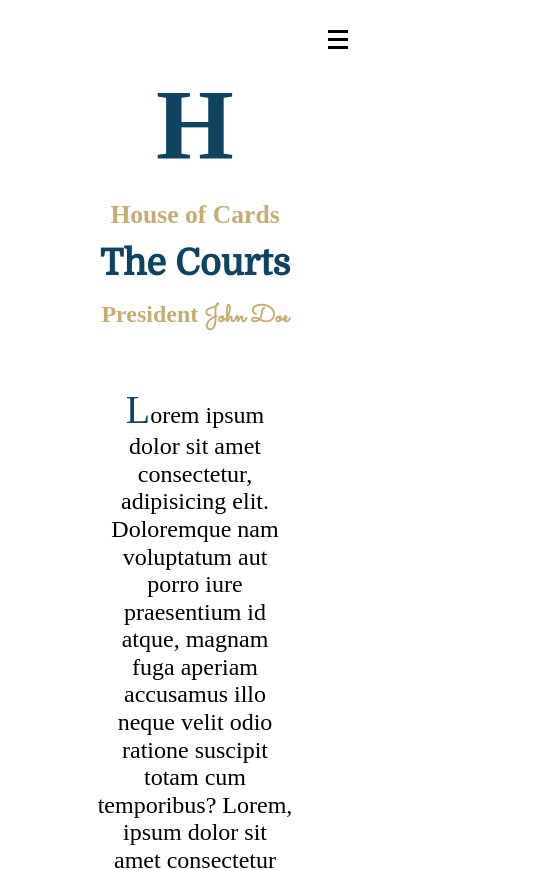
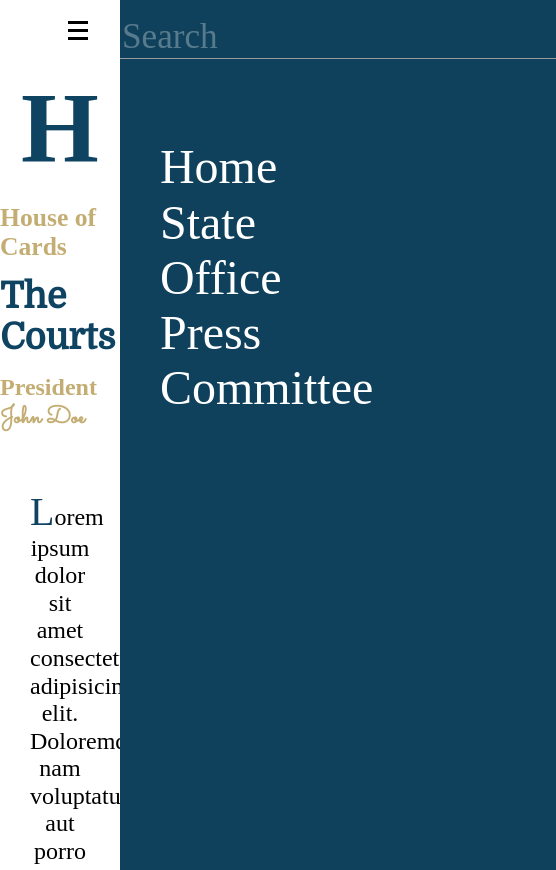
Before and after one commit to alfmoh/court, a website: page app/index.html in a window 390 px wide. Shown: the top 870 px of the page, 556 px wide, since content can reach past the window. Drawn offline with Linux system fonts and the light colour scheme; a web font is replaced by a local one.

Commit message:
Menu section added and styled. variables renamed. Hamburger icon re-positioned.

```diff
--- a/app/assets/styles/base/_variables.css
+++ b/app/assets/styles/base/_variables.css
@@ -1,4 +1,6 @@
 $mainBlue: #0E4361;
 $lightBlue: #0F415C;
-$mainBrown: #C3AD72;
-$mainAsh: #9A9A9B;
+$mainGold: #C3AD72;
+$darkGold: #BD9F5F;
+$mainGrey: #9A9A9B;
+$mainWhite: #FFF;
--- /dev/null
+++ b/app/assets/styles/modules/_content.css
@@ -0,0 +1,5 @@
+.content {
+    display: grid;
+    height: 100vh;
+    grid-template-columns: 1fr 1fr;
+}
--- a/app/assets/styles/modules/_description.css
+++ b/app/assets/styles/modules/_description.css
@@ -7,40 +7,32 @@
 
     &__menu-icon {
         margin-right: 2rem;
+        margin-top: 1rem;
         width: 20px;
         height: 19px;
-        position: absolute;
-        z-index: 5;
-        top: 30px;
-        right: 10px;
+        z-index: 2;
         cursor: pointer;
+        align-self: flex-end;
+        margin-bottom: -2rem;
 
-        &::before {
-            content: "";
-            position: absolute;
-            top: 0;
-            left: 0;
+        &__top {
             width: 20px;
             height: 3px;
+            margin: 5px 0;
             background-color: #000;
             transform-origin: 0 0;
         }
 
         &__middle {
-            position: absolute;
-            top: 8px;
-            left: 0;
+            margin: 5px 0;
             width: 20px;
             height: 3px;
             background-color: #000;
             transform-origin: 0 50%;
         }
 
-        &::after {
-            content: "";
-            position: absolute;
-            bottom: 0;
-            left: 0;
+        &__last {
+            margin: 5px 0;
             width: 20px;
             height: 3px;
             background-color: #000;
@@ -55,8 +47,8 @@
         margin-bottom: -1rem;
     }
 
-    &__people {
-        color: $mainBrown;
+    &__cards {
+        color: $mainGold;
         margin-bottom: -1rem;
         font-family: 'Markazi Text', serif;
         font-size: 1.6rem;
@@ -69,7 +61,7 @@
     }
 
     &__head {
-        color: $mainBrown;
+        color: $mainGold;
         font-family: 'Markazi Text', serif;
 
         &-name {
--- /dev/null
+++ b/app/assets/styles/modules/_menu.css
@@ -0,0 +1,42 @@
+.b-menu {
+    display: flex;
+    flex-direction: column;
+    align-items: center;
+    background-color: $lightBlue;
+
+    &-search {
+        margin-top: 1rem;
+
+        &-input {
+            border: none;
+            outline: 0;
+            background-color: inherit;
+            border-bottom: solid .5px $mainGrey;
+            font-size: 2.2rem;
+            color: $mainWhite;
+
+            &::placeholder {
+                color: $mainWhite;
+                opacity: .3;
+                font-family: 'Markazi Text', serif;
+            }
+        }
+    }
+
+    &-list {
+        list-style: none;
+        align-self: flex-start;
+        margin-top: 5rem;
+
+        &__item {
+            font-size: 3rem;
+            color: $mainWhite;
+            cursor: pointer;
+            font-family: 'Markazi Text', serif;
+
+            &:hover {
+                background-color: $darkGold;
+            }
+        }
+    }
+}
--- a/app/assets/styles/styles.css
+++ b/app/assets/styles/styles.css
@@ -2,4 +2,6 @@
 @import "base/_global.css";
 @import "base/_variables.css";
 @import "base/_mixins.css";
+@import "modules/_content";
 @import "modules/_description.css";
+@import "modules/_menu.css";
--- a/app/index.html
+++ b/app/index.html
@@ -9,12 +9,15 @@
     <title>People Committee</title>
 </head>
 <body>
+    <div class="content">
             <div class="b-desc">
                     <div class="b-desc__menu-icon">
+                        <div class="b-desc__menu-icon__top"></div>
                         <div class="b-desc__menu-icon__middle"></div>
+                        <div class="b-desc__menu-icon__last"></div>
                     </div>
                     <h1 class="b-desc__logo">H</h1>
-            <h4 class="b-desc__people">House of Cards</h4>
+                    <h4 class="b-desc__cards">House of Cards</h4>
                     <h2 class="b-desc__committee">The Courts</h2>
                     <h4 class="b-desc__head">President <span class="b-desc__head-name">John Doe</span></h4>
                     <p class="b-desc__essay">
@@ -27,5 +30,19 @@
                         corporis quasi impedit amet doloribus vero.
                     </p>
             </div>
+
+            <div class="b-menu">
+                <div class="b-menu-search">
+                    <input class="b-menu-search-input" type="search" placeholder="Search">
+                </div>
+                <ul class="b-menu-list">
+                    <li class="b-menu-list__item b-menu-list__1">Home</li>
+                    <li class="b-menu-list__item b-menu-list__2">State</li>
+                    <li class="b-menu-list__item b-menu-list__3">Office</li>
+                    <li class="b-menu-list__item b-menu-list__4">Press</li>
+                    <li class="b-menu-list__item b-menu-list__5">Committee</li>
+                </ul>
+            </div>
+    </div>
 </body>
 </html>
--- a/app/temp/styles/styles.css
+++ b/app/temp/styles/styles.css
@@ -341,6 +341,12 @@
   display: none;
 }
 
+.content {
+    display: grid;
+    height: 100vh;
+    grid-template-columns: 1fr 1fr;
+}
+
 .b-desc {
     display: flex;
     flex-direction: column;
@@ -350,31 +356,26 @@
 
 .b-desc__menu-icon {
         margin-right: 2rem;
+        margin-top: 1rem;
         width: 20px;
         height: 19px;
-        position: absolute;
-        z-index: 5;
-        top: 30px;
-        right: 10px;
+        z-index: 2;
         cursor: pointer;
+        align-self: flex-end;
+        margin-bottom: -2rem;
     }
 
-.b-desc__menu-icon::before {
-            content: "";
-            position: absolute;
-            top: 0;
-            left: 0;
+.b-desc__menu-icon__top {
             width: 20px;
             height: 3px;
+            margin: 5px 0;
             background-color: #000;
             -webkit-transform-origin: 0 0;
                     transform-origin: 0 0;
         }
 
 .b-desc__menu-icon__middle {
-            position: absolute;
-            top: 8px;
-            left: 0;
+            margin: 5px 0;
             width: 20px;
             height: 3px;
             background-color: #000;
@@ -382,11 +383,8 @@
                     transform-origin: 0 50%;
         }
 
-.b-desc__menu-icon::after {
-            content: "";
-            position: absolute;
-            bottom: 0;
-            left: 0;
+.b-desc__menu-icon__last {
+            margin: 5px 0;
             width: 20px;
             height: 3px;
             background-color: #000;
@@ -400,7 +398,7 @@
         margin-bottom: -1rem;
     }
 
-.b-desc__people {
+.b-desc__cards {
         color: #C3AD72;
         margin-bottom: -1rem;
         font-family: 'Markazi Text', serif;
@@ -431,3 +429,64 @@
             color: #0E4361;
             font-size: 2.5rem;
         }
+
+.b-menu {
+    display: flex;
+    flex-direction: column;
+    align-items: center;
+    background-color: #0F415C;
+}
+
+.b-menu-search {
+        margin-top: 1rem;
+    }
+
+.b-menu-search-input {
+            border: none;
+            outline: 0;
+            background-color: inherit;
+            border-bottom: solid .5px #9A9A9B;
+            font-size: 2.2rem;
+            color: #FFF;
+        }
+
+.b-menu-search-input::-webkit-input-placeholder {
+                color: #FFF;
+                opacity: .3;
+                font-family: 'Markazi Text', serif;
+            }
+
+.b-menu-search-input:-ms-input-placeholder {
+                color: #FFF;
+                opacity: .3;
+                font-family: 'Markazi Text', serif;
+            }
+
+.b-menu-search-input::-ms-input-placeholder {
+                color: #FFF;
+                opacity: .3;
+                font-family: 'Markazi Text', serif;
+            }
+
+.b-menu-search-input::placeholder {
+                color: #FFF;
+                opacity: .3;
+                font-family: 'Markazi Text', serif;
+            }
+
+.b-menu-list {
+        list-style: none;
+        align-self: flex-start;
+        margin-top: 5rem;
+    }
+
+.b-menu-list__item {
+            font-size: 3rem;
+            color: #FFF;
+            cursor: pointer;
+            font-family: 'Markazi Text', serif;
+        }
+
+.b-menu-list__item:hover {
+                background-color: #BD9F5F;
+            }
```
Lines whose indentation alone changed are shown as unchanged.
